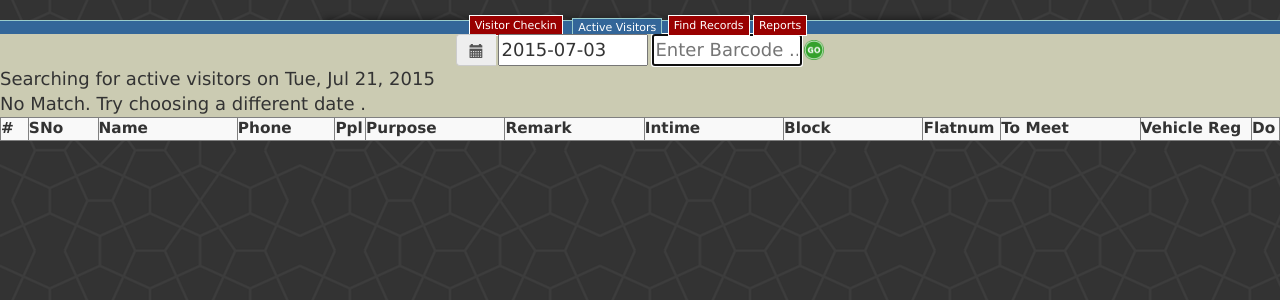
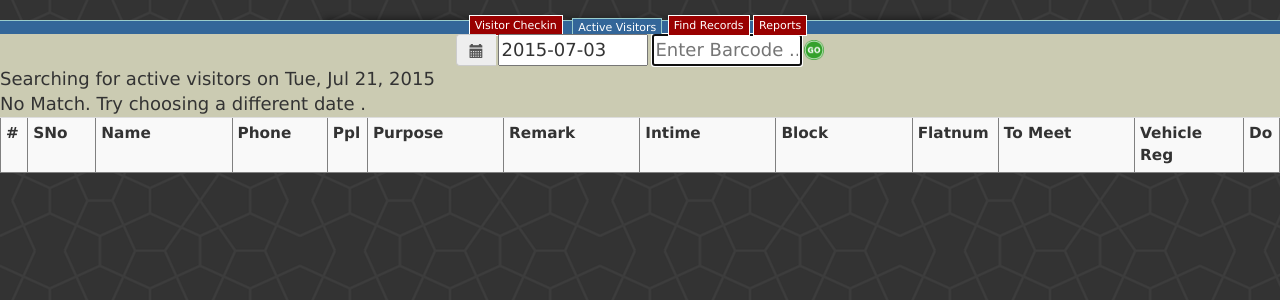
Before and after one commit to trohit/visify, a PHP site: page /active_visitors.php in a window 1280 px wide. Shown: the top 300 px of the page. Run offline with PHP 8.4, Linux system fonts and the light colour scheme; data that the repository does not hold is empty.

Commit message:
* more aesthetic tables using bootstrap

```diff
--- a/active_visitors.php
+++ b/active_visitors.php
@@ -189,7 +189,7 @@ if ($counter <= 0) {
 	echo "<BR>\n";
 }
 $here_th_find_result = <<<EOT
-<table class="table-striped" width="100%" cellpadding="0" cellspacing="0" border="1" style="font-size:85%;">
+<table class="table table-striped table-condensed" width="100%" cellpadding="0" cellspacing="0" border="1" style="font-size:85%;">
 <tr>
 <th col width="2%">#</th>
 <th col width="5%">SNo</th>
```
